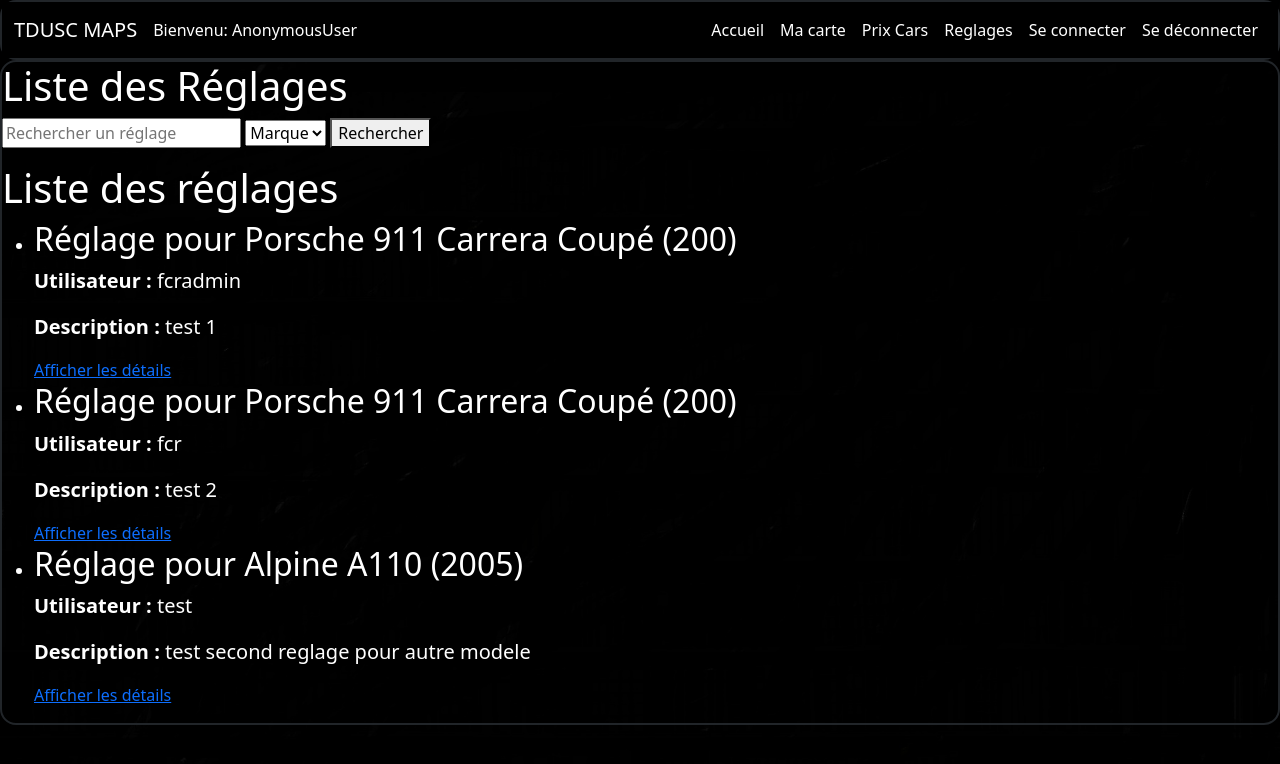
After one commit to canofranck/TDUSC-Maps-Radian-Maps-Perso, a Django app: page /reglages/ in a window 1280 px wide. The commit adds this page. Shown: the top 764 px of the page. Run offline with Django 5.2, Linux system fonts and the light colour scheme; data comes from the database, SQL or seed files in the repository; both versions use the stored data as it was after the commit; some libraries are stand-ins or nearby versions.

Commit message:
affiche reglage + recherche

```diff
--- a/tduscmap/urls.py
+++ b/tduscmap/urls.py
@@ -49,6 +49,8 @@ urlpatterns = [
     # path('car/<int:car_id>/price-history/', tduscmap.views.car_price_history, name='car_price_history'),
     path('car/select/', tduscmap.views.car_price_choice, name='car_select'),
     path('car-prices/', tduscmap.views.car_prices_view, name='car_prices'),
+    path('reglages/', tduscmap.views.liste_reglages, name='liste_reglages'),
+    path('reglages/<int:pk>/', tduscmap.views.detail_reglage, name='detail_reglage'),
 ]
 if settings.DEBUG:
     urlpatterns += static(
--- a/tduscmap/views.py
+++ b/tduscmap/views.py
@@ -2,7 +2,7 @@
 from django.shortcuts import render, redirect, get_object_or_404
 from django.urls import reverse
 # from django.contrib.auth.decorators import login_required
-from .models import Favorite, Car, CarPrice
+from .models import Favorite, Car, CarPrice, Reglage
 from django.http import JsonResponse
 from django.views.decorators.csrf import csrf_exempt
 import json
@@ -10,7 +10,7 @@ from django.contrib.auth.decorators import login_required
 from django.views.decorators.http import require_http_methods
 from .models import CustomUser
 from django.db.models import Prefetch
-
+from django.db.models import Q
 def home(request):
     return render(
         request,
@@ -132,26 +132,6 @@ def add_friend(request, user_id):
         return JsonResponse({'success': False, 'message': 'Requête non autorisée'})
 
 
-# def car_price_history(request, car_id):
-#     car = Car.objects.get(id=car_id)
-#     prices = car.historique_prix.all().order_by('date')
-
-#     # Préparer les données pour Chart.js
-#     dates = [price.date.strftime('%Y-%m-%d') for price in prices]
-#     price_values = [price.prix for price in prices]
-
-#     # Ajouter le prix initial au début de la liste des prix
-#     price_values.insert(0, car.prix_initial)
-#     dates.insert(0, 'Prix initial')  # Pour ajouter une étiquette pour le prix initial
-
-#     context = {
-#         'car': car,
-#         'dates': dates,
-#         'price_values': price_values,
-#     }
-#     return render(request, 'tduscmap/car_price_history.html', context)
-
-
 def car_price_choice(request):
     cars = Car.objects.all()  # Fetch all cars initially
     if request.method == 'POST':
@@ -194,3 +174,27 @@ def car_prices_view(request):
         'prices_data': prices_data,
     }
     return render(request, 'tduscmap/car_prices.html', context)
+
+
+def liste_reglages(request):
+    reglages = Reglage.objects.all()  # Récupère tous les réglages
+    query = request.GET.get('q')
+    search_by = request.GET.get('search_by')
+
+    if query:
+        if search_by == 'marque':
+            reglages = Reglage.objects.filter(voiture__marque__icontains=query)
+        elif search_by == 'modele':
+            reglages = Reglage.objects.filter(voiture__modele__icontains=query)
+        else:
+            # Recherche par défaut (les deux champs)
+            reglages = Reglage.objects.filter(
+                Q(voiture__modele__icontains=query) |
+                Q(voiture__marque__icontains=query)
+            )
+    print(reglages.query)
+    return render(request, 'tduscmap/liste_reglages.html', {'reglages': reglages, 'query': query})
+
+def detail_reglage(request, pk):
+    reglage = Reglage.objects.get(pk=pk)
+    return render(request, 'tduscmap/detail_reglage.html', {'reglage': reglage})
--- a/templates/base.html
+++ b/templates/base.html
@@ -25,6 +25,7 @@
                     </li>
                     <li class="nav-item"><a class="nav-link" href="{% url 'mymaps' %}">Ma carte</a></li>
                     <li class="nav-item"><a class="nav-link" href="{% url 'car_select' %}">Prix Cars</a></li>
+                    <li class="nav-item"><a class="nav-link" href="{% url 'liste_reglages' %}">Reglages</a></li>
                     {% if user.is_authenticated %}
                     {% else %}
                     <li class="nav-item"><a class="nav-link" href="{% url 'login' %}">Se connecter</a></li>
--- /dev/null
+++ b/templates/tduscmap/liste_reglages.html
@@ -0,0 +1,38 @@
+{% extends 'base.html' %}
+{% block content %}
+
+{% load static %}
+<link rel="stylesheet" href="{% static 'stylesmymaps.css' %}" type="text/css">
+<h1>Liste des Réglages</h1>
+
+<form method="get">
+    <input type="text" name="q" placeholder="Rechercher un réglage">
+    <select name="search_by">
+        <option value="marque">Marque</option>
+        <option value="modele">Modèle</option>
+    </select>
+    <button type="submit">Rechercher</button>
+</form>
+
+<h1>Liste des réglages</h1>
+
+{% if query %}
+    <h2>Résultats pour "{{ query }}"</h2>
+{% endif %}
+
+<ul>
+    {% for reglage in reglages %}
+    <li>
+        <h2>Réglage pour {{ reglage.voiture }}</h2>
+        <p><strong>Utilisateur :</strong> {{ reglage.utilisateur }}</p>
+        <p><strong>Description :</strong> {{ reglage.description }}</p>
+        <a href="{% url 'detail_reglage' reglage.id %}">Afficher les détails</a>
+    </li>
+    {% endfor %}
+</ul>
+
+{% if not reglages %}
+    <p>Aucun résultat trouvé.</p>
+{% endif %}
+
+    {% endblock %}
```
Also changed, not shown: templates/tduscmap/detail_reglage.html (added, +18 -0 lines), db.sqlite3.
